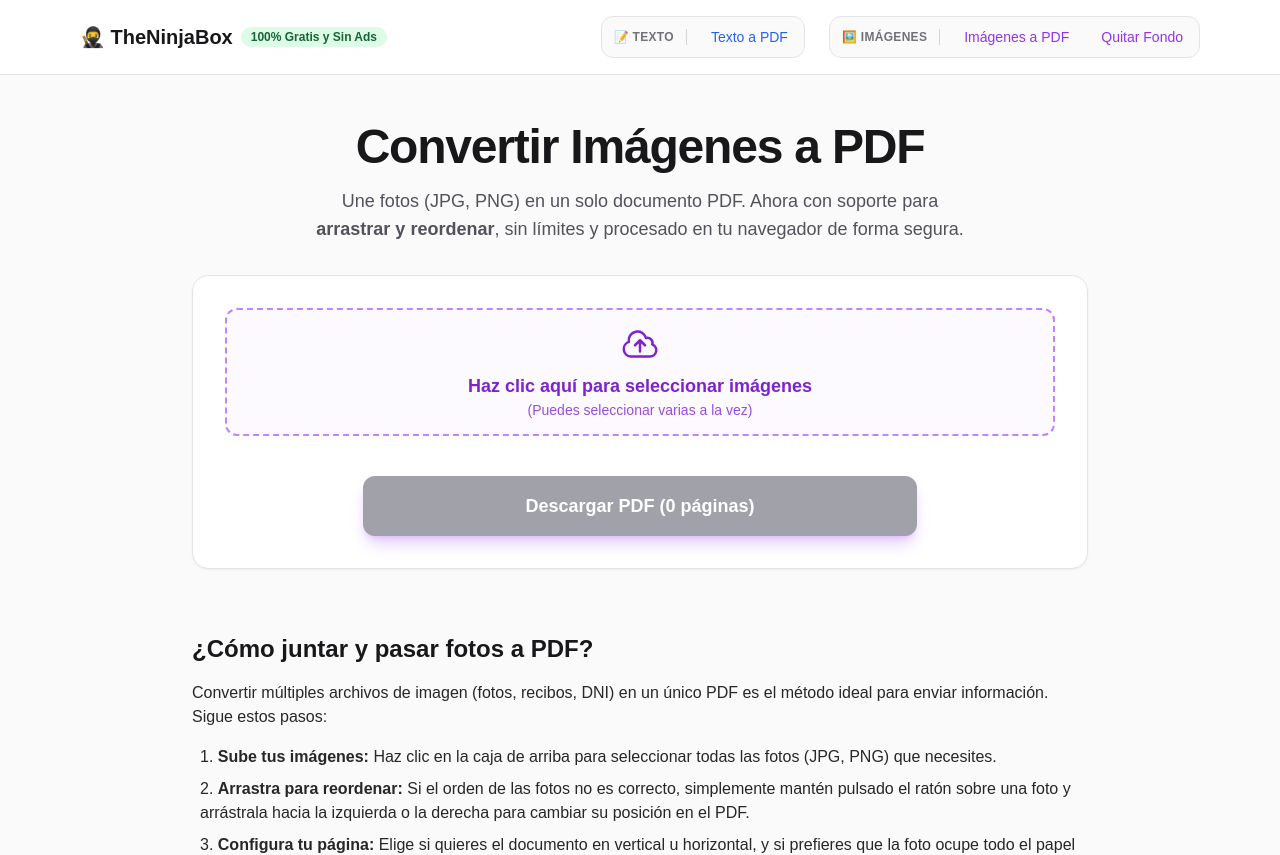
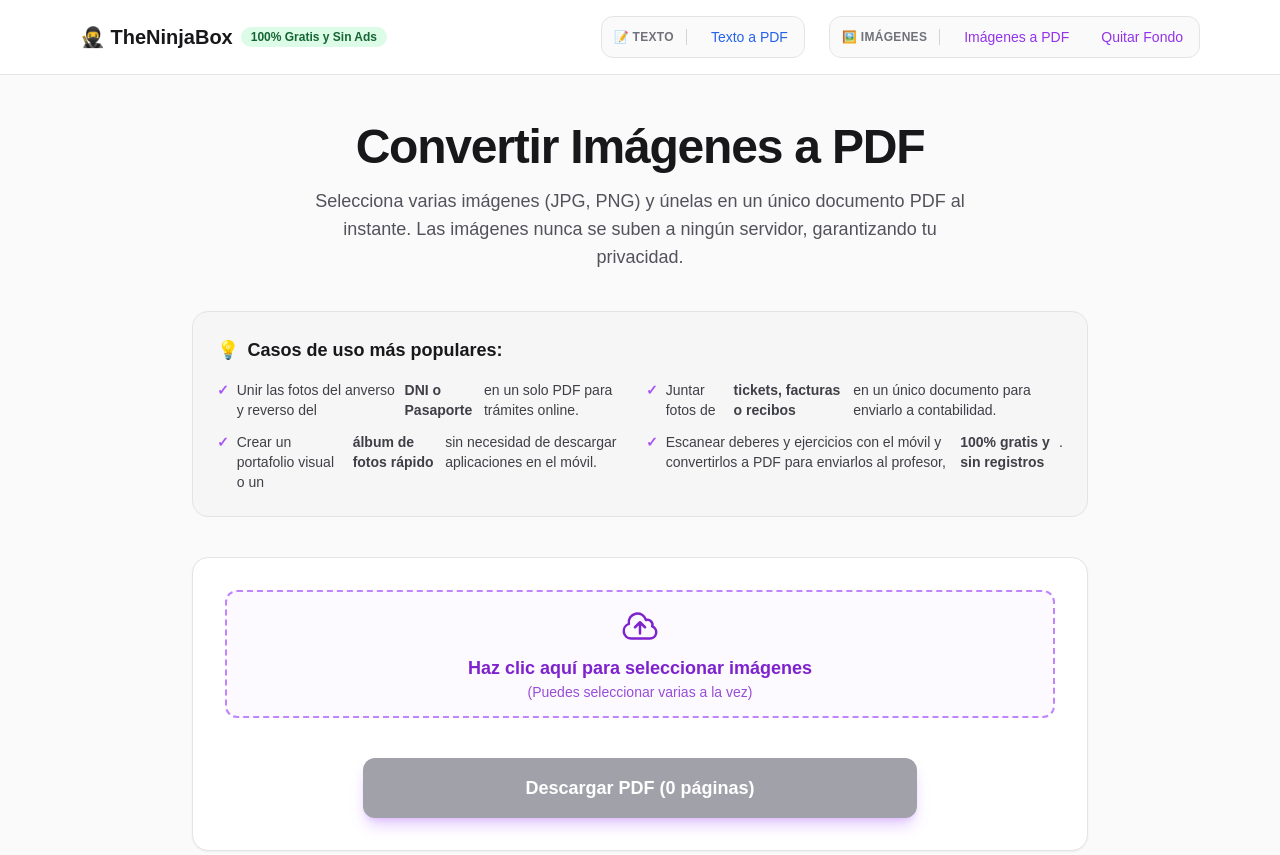
Before and after one commit to orgueira/myutils, a Next.js app: page /herramientas/imagenes-a-pdf in a window 1280 px wide. Shown: the top 855 px of the page. Built offline with nearby package versions, Linux system fonts and the light colour scheme.

Commit message:
feat: add long-tail use cases to all tools for better SEO

```diff
--- a/src/app/herramientas/imagenes-a-pdf/page.tsx
+++ b/src/app/herramientas/imagenes-a-pdf/page.tsx
@@ -148,8 +148,33 @@ export default function ImagenesAPdf() {
           Convertir Imágenes a PDF
         </h1>
         <p className="text-lg text-zinc-600 dark:text-zinc-400 mb-8 text-center max-w-2xl">
-          Une fotos (JPG, PNG) en un solo documento PDF. Ahora con soporte para <strong>arrastrar y reordenar</strong>, sin límites y procesado en tu navegador de forma segura.
+          Selecciona varias imágenes (JPG, PNG) y únelas en un único documento PDF al instante. Las imágenes nunca se suben a ningún servidor, garantizando tu privacidad.
         </p>
+
+        {/* Casos de Uso Frecuentes (SEO Long-Tail) */}
+        <div className="w-full max-w-4xl mt-2 mb-10 bg-zinc-100/50 dark:bg-zinc-800/30 rounded-2xl p-6 border border-zinc-200 dark:border-zinc-800">
+          <h3 className="text-lg font-bold text-zinc-900 dark:text-zinc-100 mb-4 flex items-center gap-2">
+            <span>💡</span> Casos de uso más populares:
+          </h3>
+          <ul className="grid grid-cols-1 md:grid-cols-2 gap-3 text-sm text-zinc-700 dark:text-zinc-300">
+            <li className="flex items-start gap-2">
+              <span className="text-purple-500 font-bold">✓</span>
+              Unir las fotos del anverso y reverso del <strong>DNI o Pasaporte</strong> en un solo PDF para trámites online.
+            </li>
+            <li className="flex items-start gap-2">
+              <span className="text-purple-500 font-bold">✓</span>
+              Juntar fotos de <strong>tickets, facturas o recibos</strong> en un único documento para enviarlo a contabilidad.
+            </li>
+            <li className="flex items-start gap-2">
+              <span className="text-purple-500 font-bold">✓</span>
+              Crear un portafolio visual o un <strong>álbum de fotos rápido</strong> sin necesidad de descargar aplicaciones en el móvil.
+            </li>
+            <li className="flex items-start gap-2">
+              <span className="text-purple-500 font-bold">✓</span>
+              Escanear deberes y ejercicios con el móvil y convertirlos a PDF para enviarlos al profesor, <strong>100% gratis y sin registros</strong>.
+            </li>
+          </ul>
+        </div>
 
         {/* --- LA HERRAMIENTA --- */}
         <div className="w-full bg-white dark:bg-zinc-950 p-6 sm:p-8 rounded-2xl shadow-sm border border-zinc-200 dark:border-zinc-800 mb-16">
--- a/src/app/herramientas/quitar-fondo/page.tsx
+++ b/src/app/herramientas/quitar-fondo/page.tsx
@@ -136,6 +136,31 @@ export default function QuitarFondoPage() {
         </p>
       </div>
 
+      {/* Casos de Uso Frecuentes (SEO Long-Tail) */}
+      <div className="w-full max-w-4xl mx-auto mt-2 mb-10 bg-zinc-100/50 dark:bg-zinc-800/30 rounded-2xl p-6 border border-zinc-200 dark:border-zinc-800">
+        <h3 className="text-lg font-bold text-zinc-900 dark:text-zinc-100 mb-4 flex items-center gap-2">
+          <span>💡</span> Casos de uso más populares:
+        </h3>
+        <ul className="grid grid-cols-1 md:grid-cols-2 gap-3 text-sm text-zinc-700 dark:text-zinc-300">
+          <li className="flex items-start gap-2">
+            <span className="text-indigo-500 font-bold">✓</span>
+            Hacer imágenes PNG con fondo transparente para usar en <strong>presentaciones, diapositivas o documentos</strong> formales.
+          </li>
+          <li className="flex items-start gap-2">
+            <span className="text-indigo-500 font-bold">✓</span>
+            Eliminar el fondo de fotos de <strong>productos para vender en Wallapop, Vinted o tiendas online</strong> fácilmente.
+          </li>
+          <li className="flex items-start gap-2">
+            <span className="text-indigo-500 font-bold">✓</span>
+            Recortar a personas para crear <strong>stickers de WhatsApp, miniaturas de YouTube o memes</strong> sin tener Photoshop.
+          </li>
+          <li className="flex items-start gap-2">
+            <span className="text-indigo-500 font-bold">✓</span>
+            Quitar el fondo de tus fotos personales de forma <strong>segura sin subirlas a servidores en la nube</strong> (100% local).
+          </li>
+        </ul>
+      </div>
+
       <div className="w-full max-w-5xl mx-auto flex flex-col items-center">
 
         {error && (
--- a/src/app/herramientas/texto-a-pdf/page.tsx
+++ b/src/app/herramientas/texto-a-pdf/page.tsx
@@ -72,6 +72,31 @@ export default function TextoAPdf() {
         <p className="text-lg text-zinc-600 dark:text-zinc-400 mb-8 text-center max-w-2xl">
           Convierte tus notas, apuntes o archivos de texto plano (.txt) a un documento PDF con formato perfecto al instante. Herramienta 100% gratuita, segura y sin registro.
         </p>
+
+        {/* Casos de Uso Frecuentes (SEO Long-Tail) */}
+        <div className="w-full max-w-4xl mt-2 mb-10 bg-zinc-100/50 dark:bg-zinc-800/30 rounded-2xl p-6 border border-zinc-200 dark:border-zinc-800">
+          <h3 className="text-lg font-bold text-zinc-900 dark:text-zinc-100 mb-4 flex items-center gap-2">
+            <span>💡</span> Casos de uso más populares:
+          </h3>
+          <ul className="grid grid-cols-1 md:grid-cols-2 gap-3 text-sm text-zinc-700 dark:text-zinc-300">
+            <li className="flex items-start gap-2">
+              <span className="text-blue-500 font-bold">✓</span>
+              Convertir <strong>apuntes de clase o notas rápidas</strong> a PDF para imprimirlos o compartirlos con compañeros.
+            </li>
+            <li className="flex items-start gap-2">
+              <span className="text-blue-500 font-bold">✓</span>
+              Pasar borradores de texto o <strong>contratos simples en .txt</strong> a un documento PDF formal y limpio.
+            </li>
+            <li className="flex items-start gap-2">
+              <span className="text-blue-500 font-bold">✓</span>
+              Crear archivos PDF sin descargar programas extra. Todo ocurre <strong>100% en tu navegador</strong> (sin servidores).
+            </li>
+            <li className="flex items-start gap-2">
+              <span className="text-blue-500 font-bold">✓</span>
+              Generar un PDF de lectura rápida <strong>sin marcas de agua</strong> y totalmente gratuito en un clic.
+            </li>
+          </ul>
+        </div>
 
         {/* --- LA HERRAMIENTA --- */}
         <div className="w-full bg-white dark:bg-zinc-950 p-6 sm:p-8 rounded-2xl shadow-sm border border-zinc-200 dark:border-zinc-800 mb-16">
```
